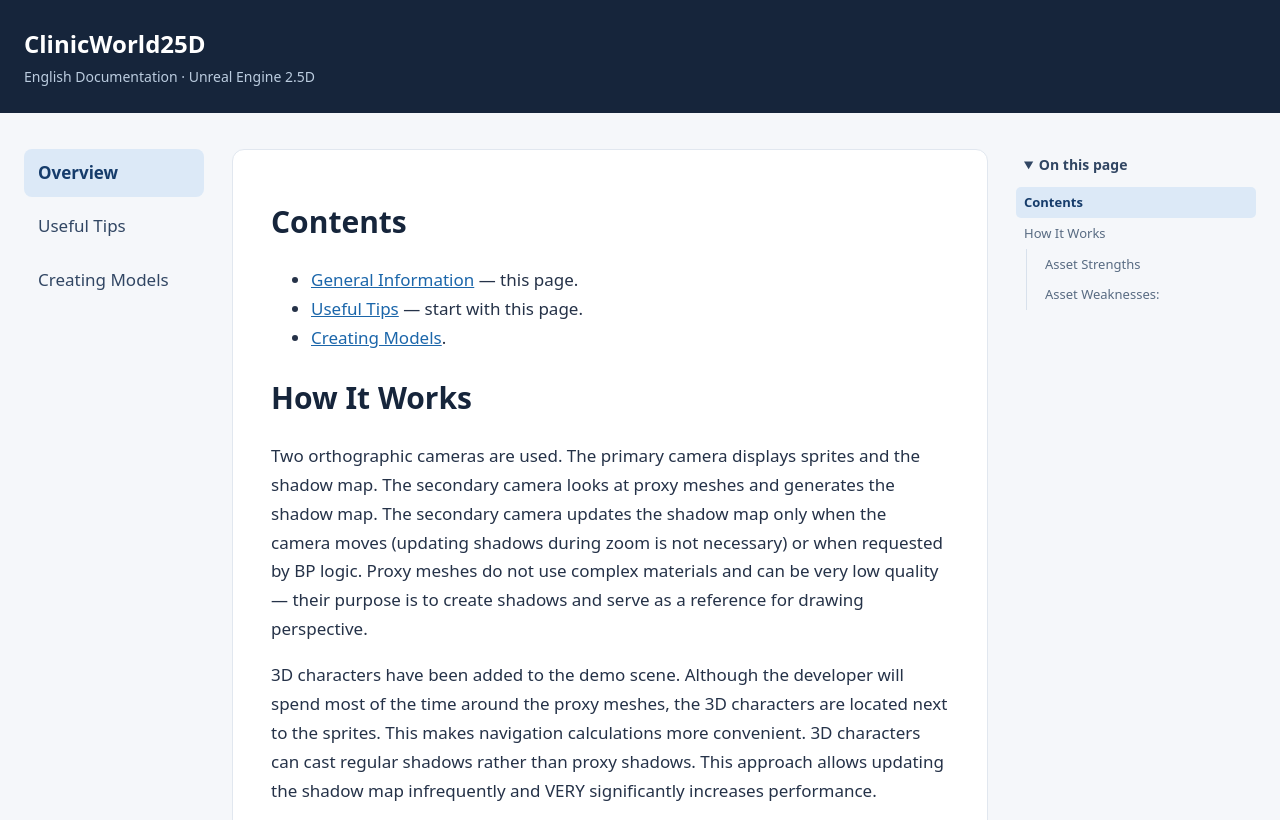
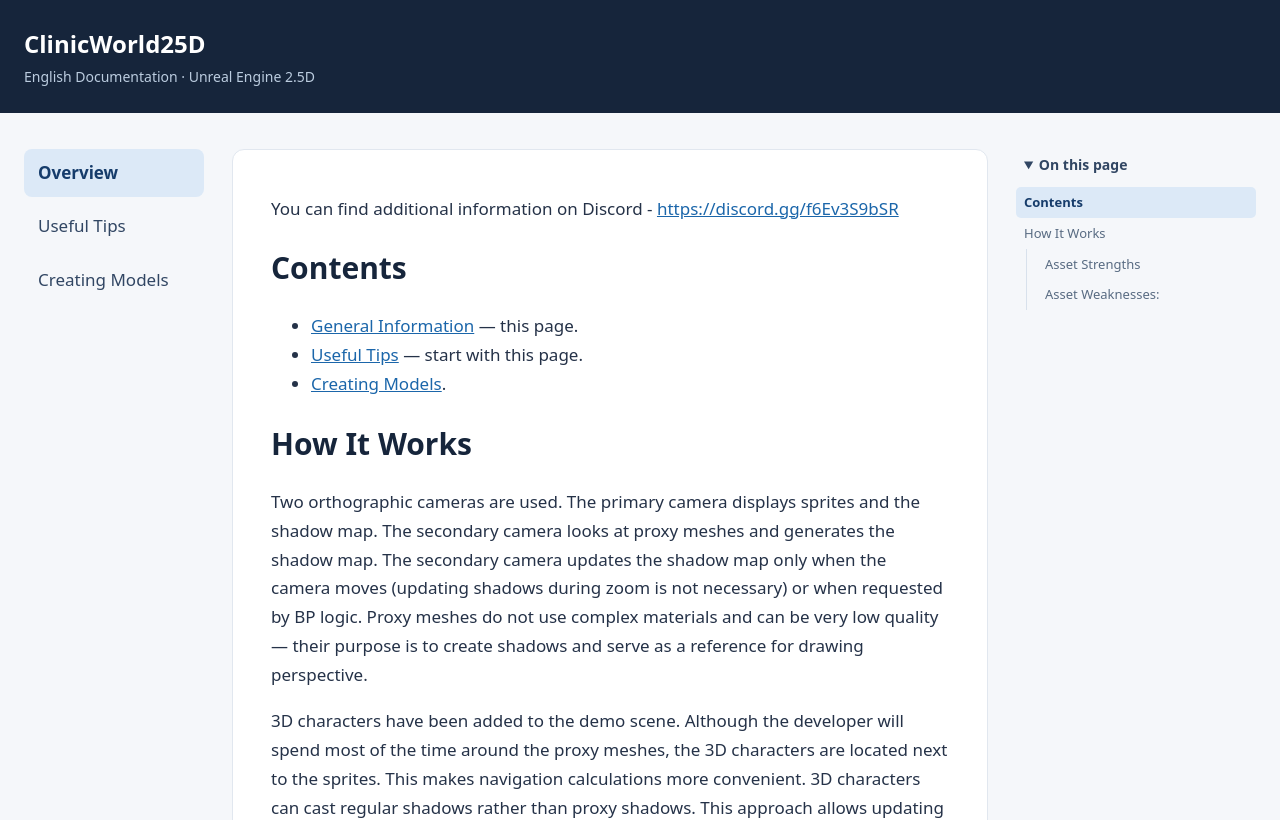
Before and after one commit to Zegi-assets/ClinicWorld25D-Docs, a plain HTML site: page index.html in a window 1280 px wide. Shown: the top 820 px of the page. Drawn offline with Linux system fonts and the light colour scheme.

Commit message:
Add Discord community link to documentation overview

```diff
--- a/index.html
+++ b/index.html
@@ -1,4 +1,5 @@
-<!doctype html><html lang="en"><head><meta charset="utf-8"><meta name="viewport" content="width=device-width, initial-scale=1"><meta name="description" content="ClinicWorld25D documentation: sprites, proxy shadows, and model creation in Unreal Engine."><title>Overview · ClinicWorld25D</title><link rel="stylesheet" href="style.css"><script src="script.js" defer></script></head><body><header><strong>ClinicWorld25D</strong><span>English Documentation · Unreal Engine 2.5D</span></header><div class="shell"><nav class="site-nav" aria-label="Documentation"><a class="active" href="index.html">Overview</a><a class="" href="tips.html">Useful Tips</a><a class="" href="creating-models.html">Creating Models</a></nav><article><h1 id="contents">Contents</h1>
+<!doctype html><html lang="en"><head><meta charset="utf-8"><meta name="viewport" content="width=device-width, initial-scale=1"><meta name="description" content="ClinicWorld25D documentation: sprites, proxy shadows, and model creation in Unreal Engine."><title>Overview · ClinicWorld25D</title><link rel="stylesheet" href="style.css"><script src="script.js" defer></script></head><body><header><strong>ClinicWorld25D</strong><span>English Documentation · Unreal Engine 2.5D</span></header><div class="shell"><nav class="site-nav" aria-label="Documentation"><a class="active" href="index.html">Overview</a><a class="" href="tips.html">Useful Tips</a><a class="" href="creating-models.html">Creating Models</a></nav><article><p>You can find additional information on Discord - <a href="https://discord.gg/f6Ev3S9bSR">https://discord.gg/f6Ev3S9bSR</a></p>
+<h1 id="contents">Contents</h1>
 <ul>
 <li><a href="index.html#how-it-works">General Information</a> — this page.</li>
 <li><a href="tips.html">Useful Tips</a> — start with this page.</li>
```
Also changed, not shown: 1 other file.
